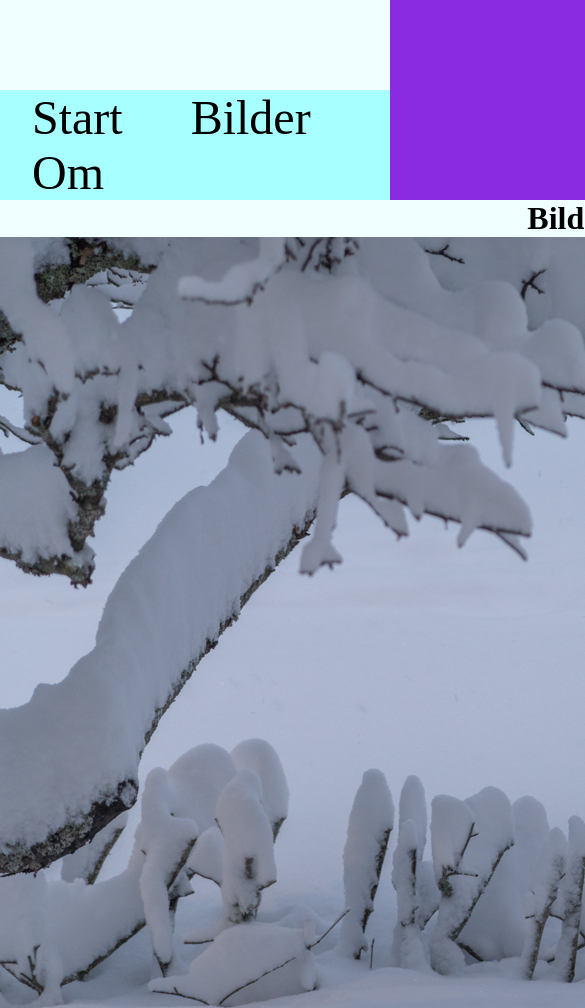
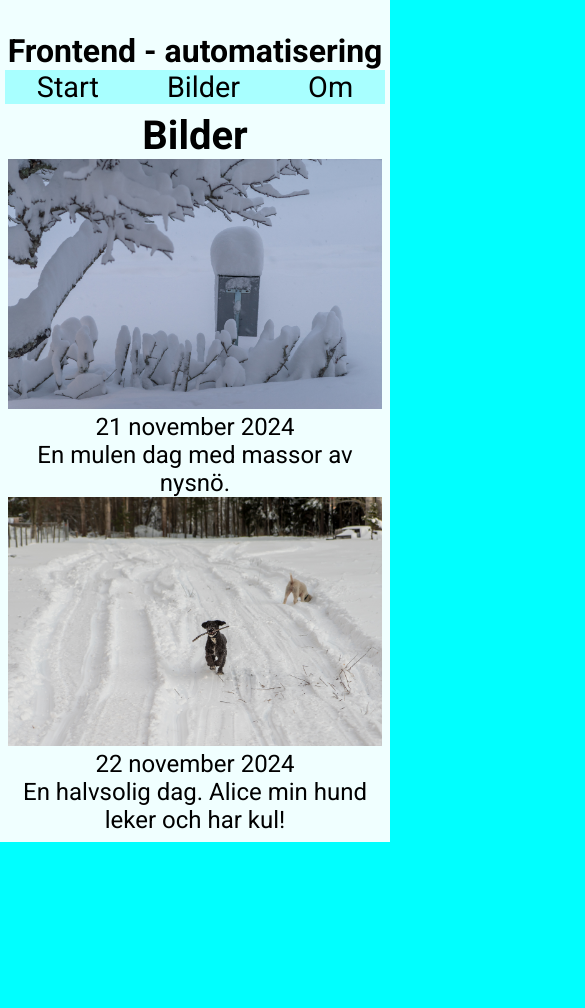
Before and after one commit to Bakko50B/Uppgift_1, a website built with Parcel: page src/pictures.html in a window 390 px wide. Shown: the top 1008 px of the page, 585 px wide, since content can reach past the window. After the commit the page ends 844 px from the top, so only its background shows below. Built offline with nearby package versions, Linux system fonts and the light colour scheme.

Commit message:
Uppdaterat med lite mer text på index, picture. Även mer css såå den visas OK på liten skärm <600 px

```diff
--- a/src/css/style.css
+++ b/src/css/style.css
@@ -1,9 +1,12 @@
-*{
+@import url('https://fonts.googleapis.com/css2?family=Roboto:ital,wght@0,100..900;1,100..900&display=swap');
+
+* {
     margin: 0;
     padding: 0;
 }
 
 body {
+    font-family: "Roboto", serif;
     display: flex;
     background-color: blueviolet;
     flex-direction: column;
@@ -12,9 +15,15 @@ body {
 header {
     display: flex;
     flex-direction: column;
-    width: 100%;
+    max-width: 100%;
     background-color: azure;
-    height: 200px;
+    height: fit-content;
+}
+
+header h1 {
+    text-align: center;
+    margin-top: 2rem;
+    font-size: 5rem;
 }
 
 header ul {
@@ -22,6 +31,10 @@ header ul {
     padding: 0;
     list-style-type: none;
     margin: auto auto 0 auto;
+}
+
+header ul li:hover {
+    background-color: rgba(0, 255, 255, 0.813);
 }
 
 header ul li {
@@ -38,16 +51,48 @@ ul li a {
 
 main {
     flex-grow: 1;
-    width: 1140px;
+    max-width: 1140px;
     margin: 0 auto;
     background-color: azure;
     height: fit-content;
 }
 
+p {
+    font-size: 1.5rem;
+}
+
 #starttitle {
     text-align: center;
+    font-size: 2.5rem;
 }
 
 .imageholder {
     text-align: center;
+    max-width: 100%;
 }
+
+.imageholder img {
+    max-width: 100%;
+}
+
+@media screen and (max-width: 600px) {
+    body {
+        background-color: aqua;
+    }
+
+    header {
+        max-width: 100%;
+    }
+
+    header h1 {
+        font-size: 2rem;
+    }
+
+    ul li a {
+        font-size: 1.8rem;
+    }
+
+    main {
+        padding: .5rem;
+    }
+}
--- a/src/pictures.html
+++ b/src/pictures.html
@@ -9,6 +9,7 @@
 </head>
 <body>
     <header>
+        <h1>Frontend - automatisering</h1>
         <ul>
             <li><a href="index.html">Start</a></li>
             <li><a href="pictures.html">Bilder</a></li>
```
Also changed, not shown: src/index.html (+2 -0 lines).
